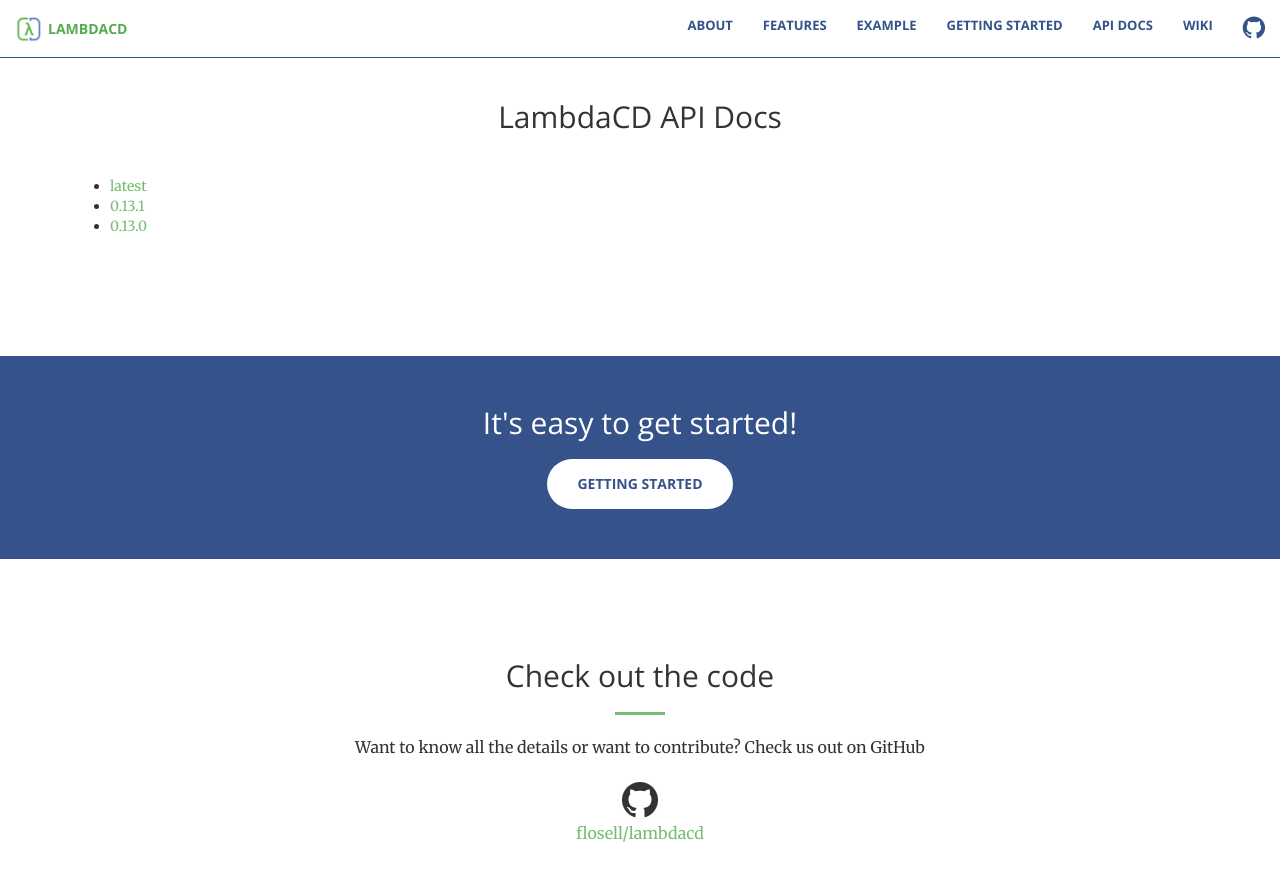
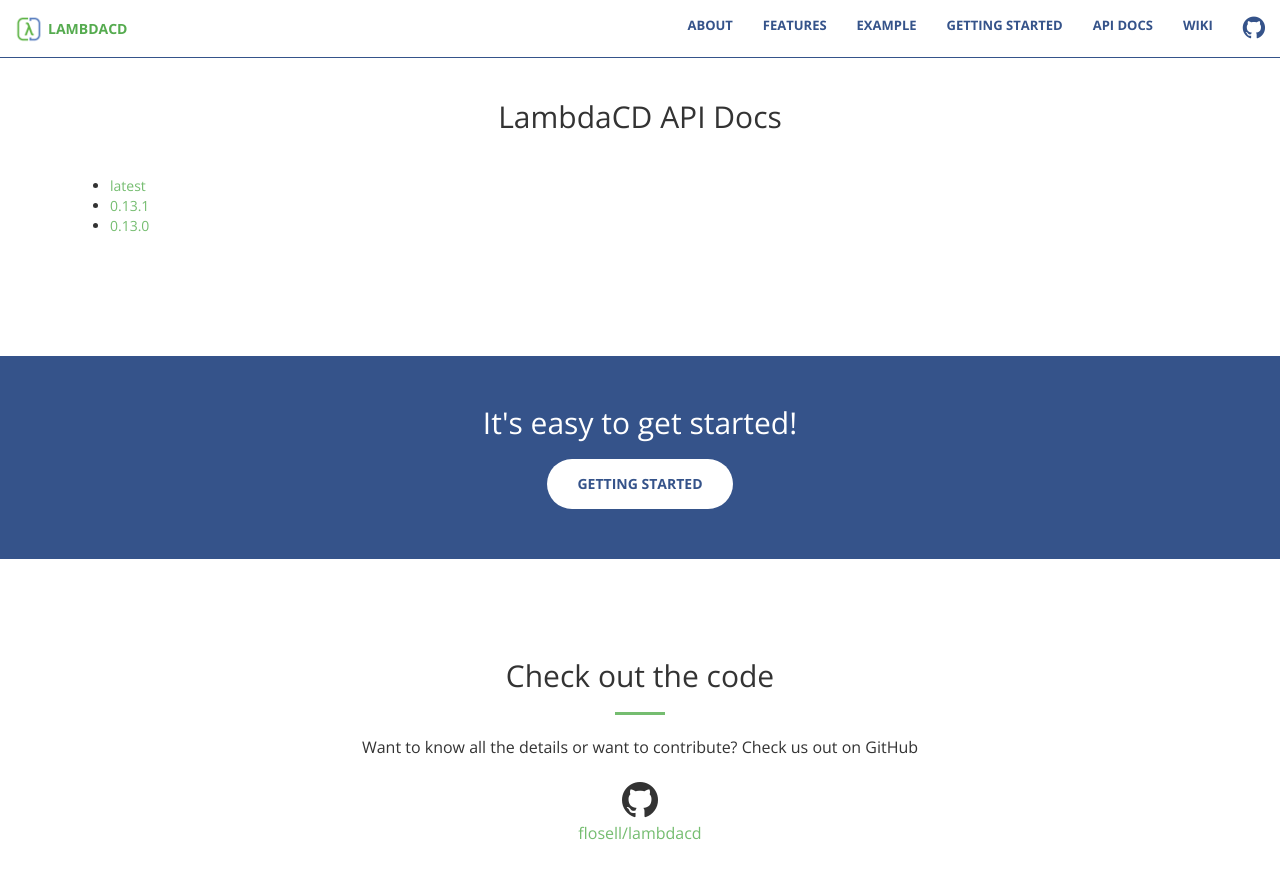
Before and after one commit to flosell/lambdacd, a Jekyll site: the page built from api-docs/index.md, in a window 1280 px wide and 965 px high. Shown: the top 881 px of the window. Built offline with Jekyll 4.4.1, drawn with Linux system fonts in a browser that asks for light colours.

Commit message:
try to make fonts a bit more pleasant

```diff
--- a/_sass/mixins.scss
+++ b/_sass/mixins.scss
@@ -61,8 +61,3 @@
 {
 	font-family: 'Open Sans', 'Helvetica Neue', Arial, sans-serif;
 }
-
-@mixin serif-font()
-{
-	font-family: 'Merriweather', 'Helvetica Neue', Arial, sans-serif;
-}
--- a/css/creative.scss
+++ b/css/creative.scss
@@ -14,7 +14,7 @@ body {
 }
 
 body {
-    @include serif-font;
+    @include sans-serif-font;
 }
 
 hr {
@@ -184,7 +184,7 @@ header {
                 margin: 30px auto;
             }
             p {
-                font-weight: 300;
+                font-weight: 400;
                 color: fade-out(white, 0.3);
                 font-size: 16px;
                 margin-bottom: 50px;
```
